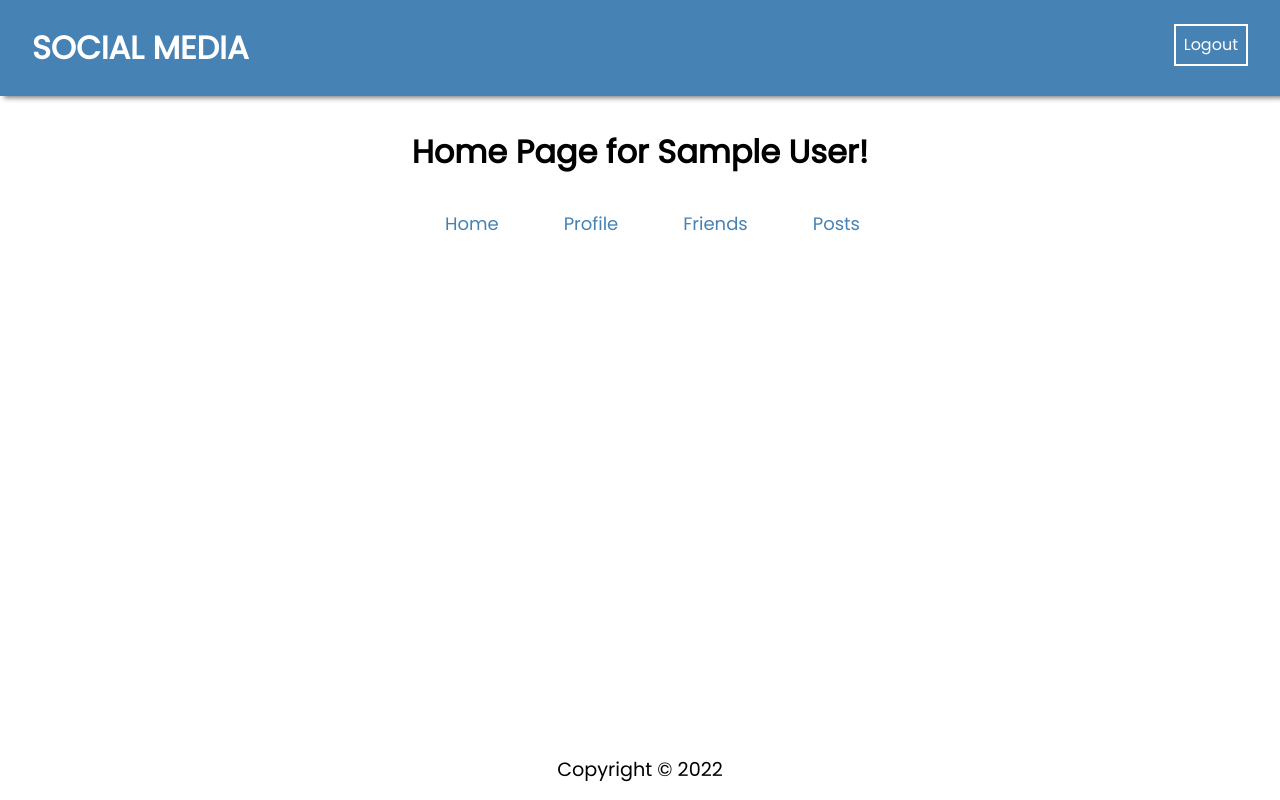
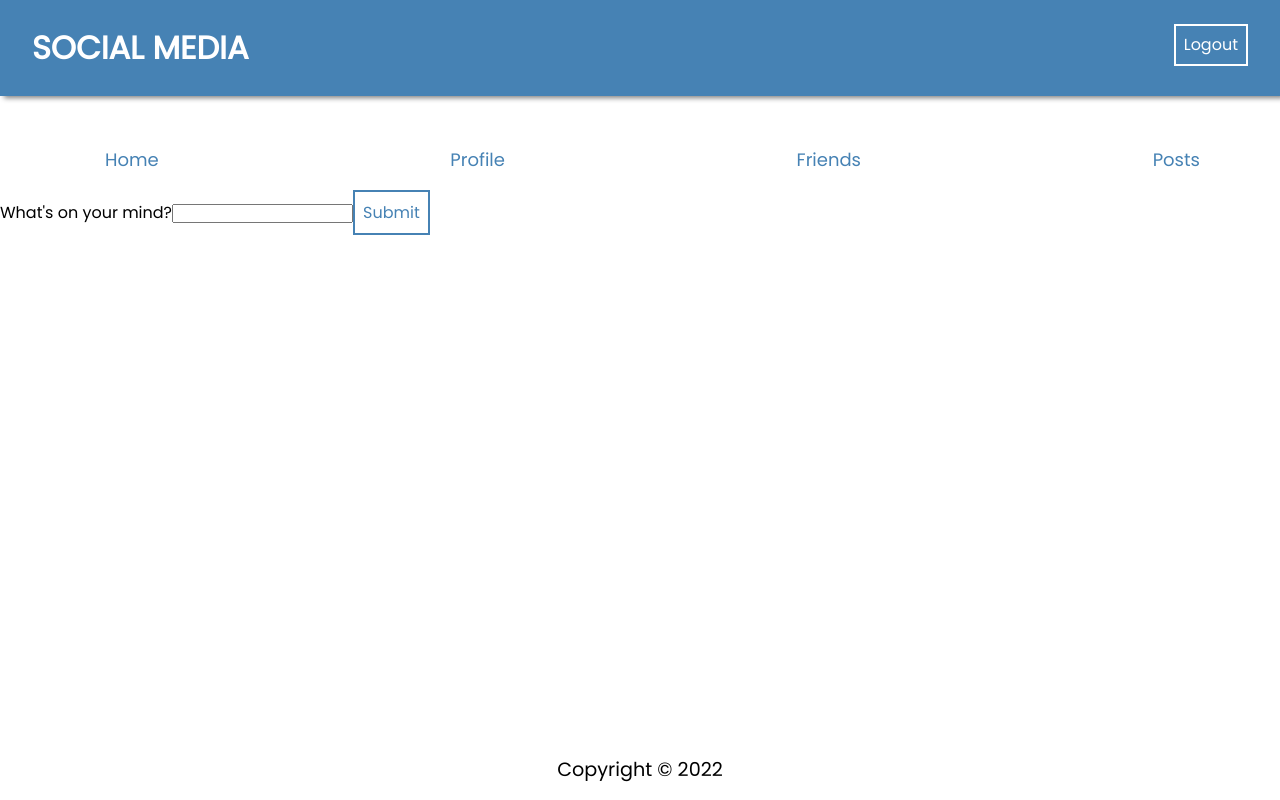
Before and after one commit to mdbshero/DCC-SocialMedia, a React (Create React App) app in the folder frontend/: page / in a window 1280 px wide. Built offline with nearby package versions, Linux system fonts and the light colour scheme; sample sign-in values are in the browser's storage.

Commit message:
Added form and button to homepage, working on changing it from a search to a post

```diff
--- a/frontend/package.json
+++ b/frontend/package.json
@@ -10,7 +10,7 @@
     "jwt-decode": "^3.1.2",
     "react": "^17.0.2",
     "react-dom": "^17.0.2",
-    "react-router-dom": "^6.2.1",
+    "react-router-dom": "^6.3.0",
     "react-scripts": "5.0.0",
     "web-vitals": "^2.1.4"
   },
--- a/frontend/src/pages/HomePage/HomePage.css
+++ b/frontend/src/pages/HomePage/HomePage.css
@@ -8,7 +8,7 @@
 }
 
 .max-width{
-    max-width: 1850px;
+    max-width: 2000px;
     padding: 1em 80px;
     margin: auto;
 }
--- a/frontend/src/pages/HomePage/HomePage.js
+++ b/frontend/src/pages/HomePage/HomePage.js
@@ -3,9 +3,31 @@ import { useContext } from "react";
 import AuthContext from "../../context/AuthContext";
 import "./HomePage.css";
 
-const HomePage = () => {
-  const { user } = useContext(AuthContext);
-  return <h1 className="container">Home Page for {user.name}!
+
+export default class FormSubmission extends React.Component {
+  constructor(props) {
+    super(props);
+
+    this.state = {
+      searchQuery: ""
+    }
+  }
+
+  handleInputChanged(event) {
+    this.setState({
+      searchQuery: event.target.value
+    });
+  }
+
+  handleButtonClicked() {
+    let searchQuery = this.state.searchQuery;
+
+    window.location.href = "https://youtube.com/results?search_query" + searchQuery;
+  }
+
+  render() {
+    return  (
+      <div>
          <body>
             <nav class="navbar">
                 <div class="max-width">
@@ -15,13 +37,13 @@ const HomePage = () => {
                         <li><a href="#">Friends</a></li>
                         <li><a href="#">Posts</a></li>
                     </ul>
-            <div class="menu-btn">
-                <i class="fas fa-bars"></i>
-            </div>
                 </div>
             </nav>
          </body>
-    </h1>;
-};
-
-export default HomePage;
+          <label for="example">What's on your mind?</label>
+            <input type="text" value={this.state.searchQuery} onChange={this.handleInputChanged.bind(this)}/>
+          <button onClick={this.handleButtonClicked.bind(this)}>Submit</button>
+      </div>
+    );
+  }
+}
```
Also changed, not shown: 1 other file (tests, documents, lock files or other folders). Lines whose indentation alone changed are shown as unchanged.
